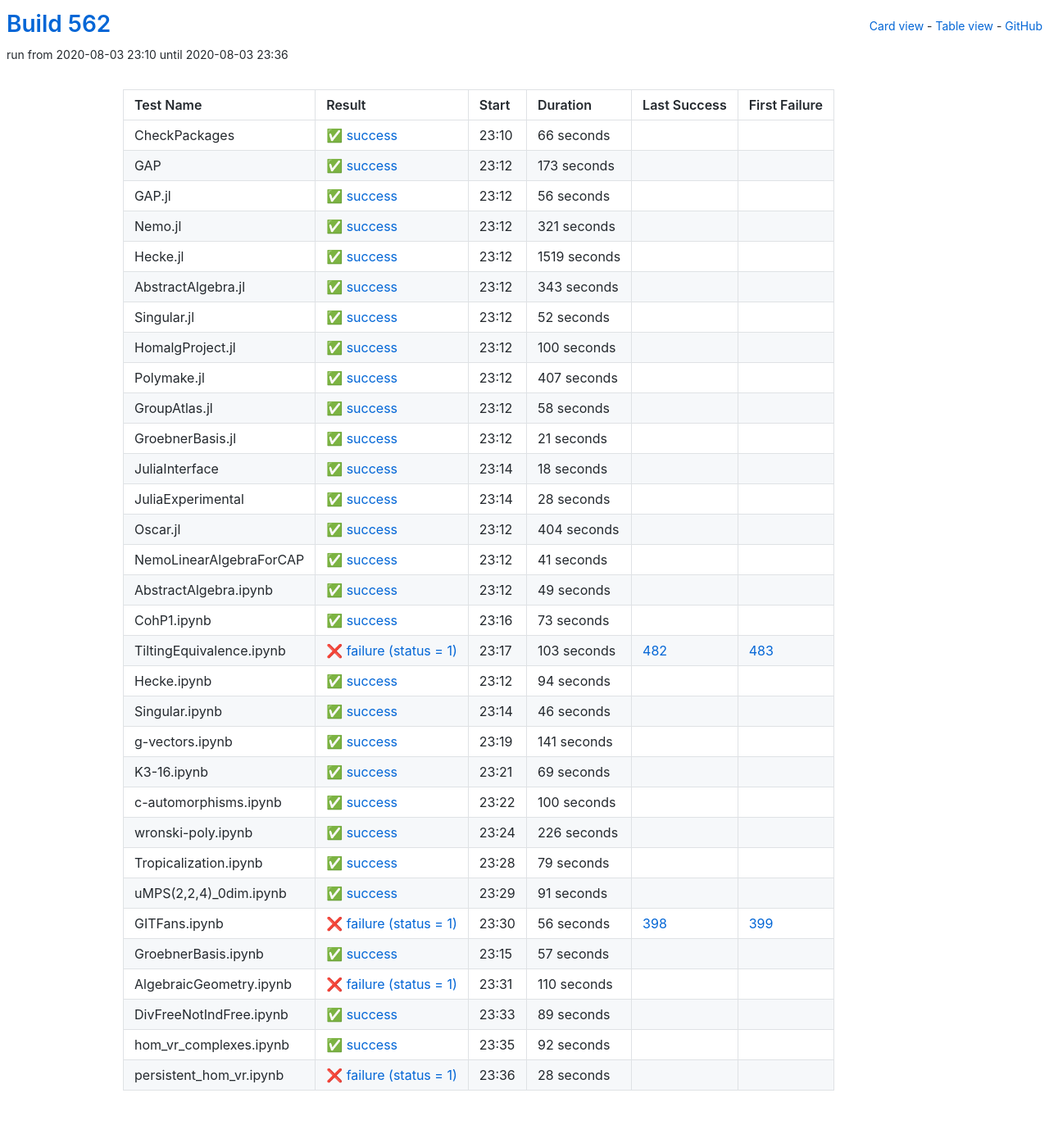
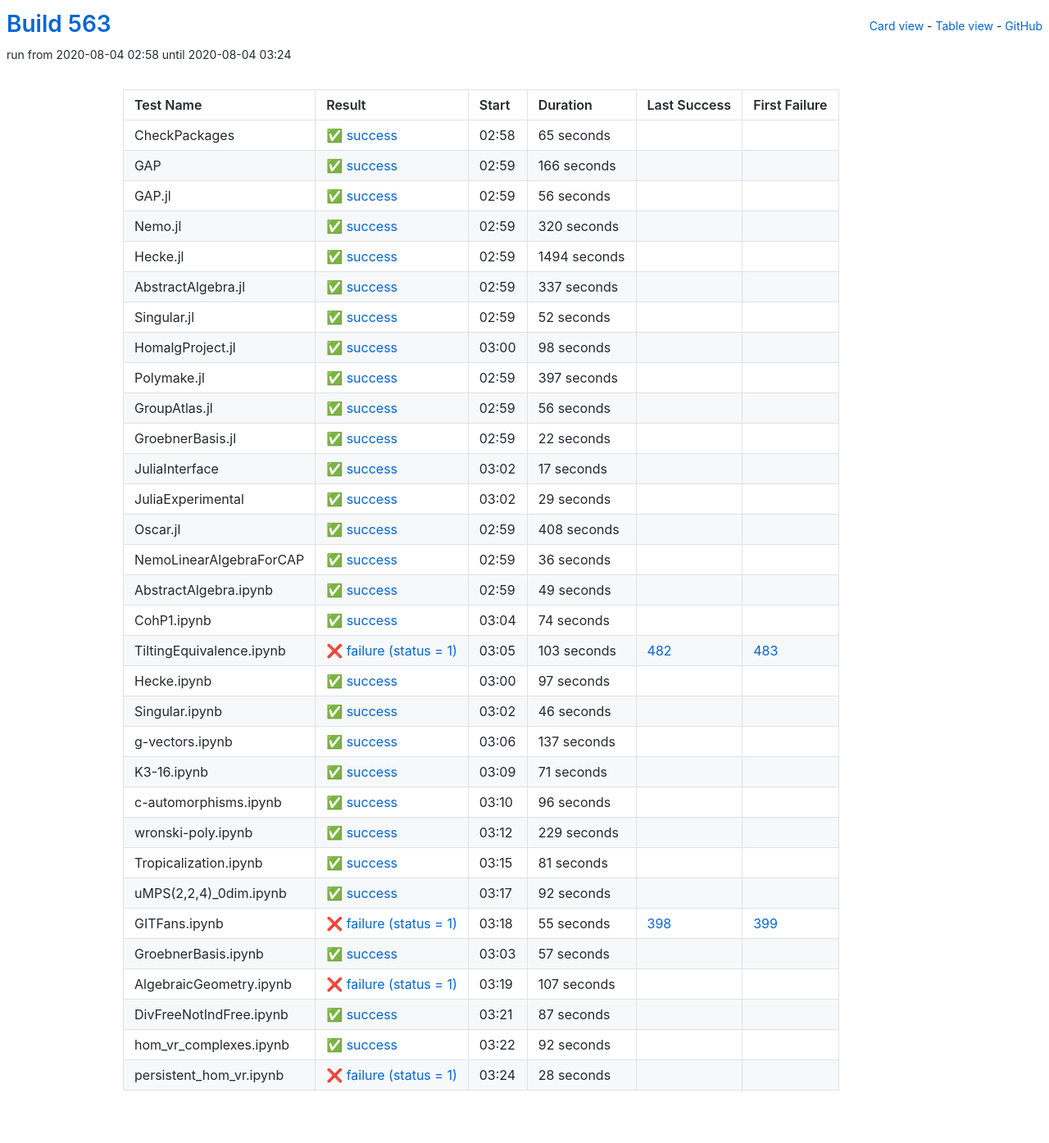
Before and after one commit to oscar-system/oscar-ci-status-stable, a Jekyll site: the page built from table.html, in a window 1280 px wide. Shown: the whole page at 82% size. Built offline with Jekyll 4.4.1, drawn with Linux system fonts in a browser that asks for light colours.

Commit message:
Build #563

```diff
--- a/_data/ci.yml
+++ b/_data/ci.yml
@@ -1,6 +1,6 @@
 ---
-build: 562
-build_url: https://oscarci.mathematik.uni-kl.de/job/oscar-stable/562/
+build: 563
+build_url: https://oscarci.mathematik.uni-kl.de/job/oscar-stable/563/
 job: oscar-stable
 organization: oscar-system
 repo: oscar-ci-status-stable
@@ -8,32 +8,32 @@ repourl: https://github.com/oscar-system/oscar-ci-status-stable
 tests:
 - name: CheckPackages
   id: checkpackages
-  log: https://oscarci.mathematik.uni-kl.de/job/oscar-stable/562/artifact/logs/build-562/CheckPackages.log
-  start: 2020-08-03 23:10
+  log: https://oscarci.mathematik.uni-kl.de/job/oscar-stable/563/artifact/logs/build-563/CheckPackages.log
+  start: 2020-08-04 02:58
   success: true
   exitcode: 0
   status: success
-  duration: 66
+  duration: 65
   last_success: false
   last_success_url:
   first_failure: false
   first_failure_url:
 - name: GAP
   id: gap
-  log: https://oscarci.mathematik.uni-kl.de/job/oscar-stable/562/artifact/logs/build-562/GAP.log
-  start: 2020-08-03 23:12
+  log: https://oscarci.mathematik.uni-kl.de/job/oscar-stable/563/artifact/logs/build-563/GAP.log
+  start: 2020-08-04 02:59
   success: true
   exitcode: 0
   status: success
-  duration: 173
+  duration: 166
   last_success: false
   last_success_url:
   first_failure: false
   first_failure_url:
 - name: GAP.jl
   id: gap-jl
-  log: https://oscarci.mathematik.uni-kl.de/job/oscar-stable/562/artifact/logs/build-562/GAP.jl.log
-  start: 2020-08-03 23:12
+  log: https://oscarci.mathematik.uni-kl.de/job/oscar-stable/563/artifact/logs/build-563/GAP.jl.log
+  start: 2020-08-04 02:59
   success: true
   exitcode: 0
   status: success
@@ -44,44 +44,44 @@ tests:
   first_failure_url:
 - name: Nemo.jl
   id: nemo-jl
-  log: https://oscarci.mathematik.uni-kl.de/job/oscar-stable/562/artifact/logs/build-562/Nemo.jl.log
-  start: 2020-08-03 23:12
+  log: https://oscarci.mathematik.uni-kl.de/job/oscar-stable/563/artifact/logs/build-563/Nemo.jl.log
+  start: 2020-08-04 02:59
   success: true
   exitcode: 0
   status: success
-  duration: 321
+  duration: 320
   last_success: false
   last_success_url:
   first_failure: false
   first_failure_url:
 - name: Hecke.jl
   id: hecke-jl
-  log: https://oscarci.mathematik.uni-kl.de/job/oscar-stable/562/artifact/logs/build-562/Hecke.jl.log
-  start: 2020-08-03 23:12
+  log: https://oscarci.mathematik.uni-kl.de/job/oscar-stable/563/artifact/logs/build-563/Hecke.jl.log
+  start: 2020-08-04 02:59
   success: true
   exitcode: 0
   status: success
-  duration: 1519
+  duration: 1494
   last_success: false
   last_success_url:
   first_failure: false
   first_failure_url:
 - name: AbstractAlgebra.jl
   id: abstractalgebra-jl
-  log: https://oscarci.mathematik.uni-kl.de/job/oscar-stable/562/artifact/logs/build-562/AbstractAlgebra.jl.log
-  start: 2020-08-03 23:12
+  log: https://oscarci.mathematik.uni-kl.de/job/oscar-stable/563/artifact/logs/build-563/AbstractAlgebra.jl.log
+  start: 2020-08-04 02:59
   success: true
   exitcode: 0
   status: success
-  duration: 343
+  duration: 337
   last_success: false
   last_success_url:
   first_failure: false
   first_failure_url:
 - name: Singular.jl
   id: singular-jl
-  log: https://oscarci.mathematik.uni-kl.de/job/oscar-stable/562/artifact/logs/build-562/Singular.jl.log
-  start: 2020-08-03 23:12
+  log: https://oscarci.mathematik.uni-kl.de/job/oscar-stable/563/artifact/logs/build-563/Singular.jl.log
+  start: 2020-08-04 02:59
   success: true
   exitcode: 0
   status: success
@@ -92,104 +92,104 @@ tests:
   first_failure_url:
 - name: HomalgProject.jl
   id: homalgproject-jl
-  log: https://oscarci.mathematik.uni-kl.de/job/oscar-stable/562/artifact/logs/build-562/HomalgProject.jl.log
-  start: 2020-08-03 23:12
+  log: https://oscarci.mathematik.uni-kl.de/job/oscar-stable/563/artifact/logs/build-563/HomalgProject.jl.log
+  start: 2020-08-04 03:00
   success: true
   exitcode: 0
   status: success
-  duration: 100
+  duration: 98
   last_success: false
   last_success_url:
   first_failure: false
   first_failure_url:
 - name: Polymake.jl
   id: polymake-jl
-  log: https://oscarci.mathematik.uni-kl.de/job/oscar-stable/562/artifact/logs/build-562/Polymake.jl.log
-  start: 2020-08-03 23:12
+  log: https://oscarci.mathematik.uni-kl.de/job/oscar-stable/563/artifact/logs/build-563/Polymake.jl.log
+  start: 2020-08-04 02:59
   success: true
   exitcode: 0
   status: success
-  duration: 407
+  duration: 397
   last_success: false
   last_success_url:
   first_failure: false
   first_failure_url:
 - name: GroupAtlas.jl
   id: groupatlas-jl
-  log: https://oscarci.mathematik.uni-kl.de/job/oscar-stable/562/artifact/logs/build-562/GroupAtlas.jl.log
-  start: 2020-08-03 23:12
+  log: https://oscarci.mathematik.uni-kl.de/job/oscar-stable/563/artifact/logs/build-563/GroupAtlas.jl.log
+  start: 2020-08-04 02:59
   success: true
   exitcode: 0
   status: success
-  duration: 58
+  duration: 56
   last_success: false
   last_success_url:
   first_failure: false
   first_failure_url:
 - name: GroebnerBasis.jl
   id: groebnerbasis-jl
-  log: https://oscarci.mathematik.uni-kl.de/job/oscar-stable/562/artifact/logs/build-562/GroebnerBasis.jl.log
-  start: 2020-08-03 23:12
+  log: https://oscarci.mathematik.uni-kl.de/job/oscar-stable/563/artifact/logs/build-563/GroebnerBasis.jl.log
+  start: 2020-08-04 02:59
   success: true
   exitcode: 0
   status: success
-  duration: 21
+  duration: 22
   last_success: false
   last_success_url:
   first_failure: false
   first_failure_url:
 - name: JuliaInterface
   id: juliainterface
-  log: https://oscarci.mathematik.uni-kl.de/job/oscar-stable/562/artifact/logs/build-562/JuliaInterface.log
-  start: 2020-08-03 23:14
+  log: https://oscarci.mathematik.uni-kl.de/job/oscar-stable/563/artifact/logs/build-563/JuliaInterface.log
+  start: 2020-08-04 03:02
   success: true
   exitcode: 0
   status: success
-  duration: 18
+  duration: 17
   last_success: false
   last_success_url:
   first_failure: false
   first_failure_url:
 - name: JuliaExperimental
   id: juliaexperimental
-  log: https://oscarci.mathematik.uni-kl.de/job/oscar-stable/562/artifact/logs/build-562/JuliaExperimental.log
-  start: 2020-08-03 23:14
+  log: https://oscarci.mathematik.uni-kl.de/job/oscar-stable/563/artifact/logs/build-563/JuliaExperimental.log
+  start: 2020-08-04 03:02
   success: true
   exitcode: 0
   status: success
-  duration: 28
+  duration: 29
   last_success: false
   last_success_url:
   first_failure: false
   first_failure_url:
 - name: Oscar.jl
   id: oscar-jl
-  log: https://oscarci.mathematik.uni-kl.de/job/oscar-stable/562/artifact/logs/build-562/Oscar.jl.log
-  start: 2020-08-03 23:12
+  log: https://oscarci.mathematik.uni-kl.de/job/oscar-stable/563/artifact/logs/build-563/Oscar.jl.log
+  start: 2020-08-04 02:59
   success: true
   exitcode: 0
   status: success
-  duration: 404
+  duration: 408
   last_success: false
   last_success_url:
   first_failure: false
   first_failure_url:
 - name: NemoLinearAlgebraForCAP
   id: nemolinearalgebraforcap
-  log: https://oscarci.mathematik.uni-kl.de/job/oscar-stable/562/artifact/logs/build-562/NemoLinearAlgebraForCAP.log
-  start: 2020-08-03 23:12
+  log: https://oscarci.mathematik.uni-kl.de/job/oscar-stable/563/artifact/logs/build-563/NemoLinearAlgebraForCAP.log
+  start: 2020-08-04 02:59
   success: true
   exitcode: 0
   status: success
-  duration: 41
+  duration: 36
   last_success: false
   last_success_url:
   first_failure: false
   first_failure_url:
 - name: AbstractAlgebra.ipynb
   id: abstractalgebra-ipynb
-  log: https://oscarci.mathematik.uni-kl.de/job/oscar-stable/562/artifact/logs/build-562/AbstractAlgebra.ipynb.log
-  start: 2020-08-03 23:12
+  log: https://oscarci.mathematik.uni-kl.de/job/oscar-stable/563/artifact/logs/build-563/AbstractAlgebra.ipynb.log
+  start: 2020-08-04 02:59
   success: true
   exitcode: 0
   status: success
@@ -200,20 +200,20 @@ tests:
   first_failure_url:
 - name: CohP1.ipynb
   id: cohp1-ipynb
-  log: https://oscarci.mathematik.uni-kl.de/job/oscar-stable/562/artifact/logs/build-562/CohP1.ipynb.log
-  start: 2020-08-03 23:16
+  log: https://oscarci.mathematik.uni-kl.de/job/oscar-stable/563/artifact/logs/build-563/CohP1.ipynb.log
+  start: 2020-08-04 03:04
   success: true
   exitcode: 0
   status: success
-  duration: 73
+  duration: 74
   last_success: false
   last_success_url:
   first_failure: false
   first_failure_url:
 - name: TiltingEquivalence.ipynb
   id: tiltingequivalence-ipynb
-  log: https://oscarci.mathematik.uni-kl.de/job/oscar-stable/562/artifact/logs/build-562/TiltingEquivalence.ipynb.log
-  start: 2020-08-03 23:17
+  log: https://oscarci.mathematik.uni-kl.de/job/oscar-stable/563/artifact/logs/build-563/TiltingEquivalence.ipynb.log
+  start: 2020-08-04 03:05
   success: false
   exitcode: 1
   status: failure
@@ -224,20 +224,20 @@ tests:
   first_failure_url: https://oscarci.mathematik.uni-kl.de/job/oscar-stable/483/
 - name: Hecke.ipynb
   id: hecke-ipynb
-  log: https://oscarci.mathematik.uni-kl.de/job/oscar-stable/562/artifact/logs/build-562/Hecke.ipynb.log
-  start: 2020-08-03 23:12
+  log: https://oscarci.mathematik.uni-kl.de/job/oscar-stable/563/artifact/logs/build-563/Hecke.ipynb.log
+  start: 2020-08-04 03:00
   success: true
   exitcode: 0
   status: success
-  duration: 94
+  duration: 97
   last_success: false
   last_success_url:
   first_failure: false
   first_failure_url:
 - name: Singular.ipynb
   id: singular-ipynb
-  log: https://oscarci.mathematik.uni-kl.de/job/oscar-stable/562/artifact/logs/build-562/Singular.ipynb.log
-  start: 2020-08-03 23:14
+  log: https://oscarci.mathematik.uni-kl.de/job/oscar-stable/563/artifact/logs/build-563/Singular.ipynb.log
+  start: 2020-08-04 03:02
   success: true
   exitcode: 0
   status: success
@@ -248,92 +248,92 @@ tests:
   first_failure_url:
 - name: g-vectors.ipynb
   id: g-vectors-ipynb
-  log: https://oscarci.mathematik.uni-kl.de/job/oscar-stable/562/artifact/logs/build-562/g-vectors.ipynb.log
-  start: 2020-08-03 23:19
+  log: https://oscarci.mathematik.uni-kl.de/job/oscar-stable/563/artifact/logs/build-563/g-vectors.ipynb.log
+  start: 2020-08-04 03:06
   success: true
   exitcode: 0
   status: success
-  duration: 141
+  duration: 137
   last_success: false
   last_success_url:
   first_failure: false
   first_failure_url:
 - name: K3-16.ipynb
   id: k3-16-ipynb
-  log: https://oscarci.mathematik.uni-kl.de/job/oscar-stable/562/artifact/logs/build-562/K3-16.ipynb.log
-  start: 2020-08-03 23:21
+  log: https://oscarci.mathematik.uni-kl.de/job/oscar-stable/563/artifact/logs/build-563/K3-16.ipynb.log
+  start: 2020-08-04 03:09
   success: true
   exitcode: 0
   status: success
-  duration: 69
+  duration: 71
   last_success: false
   last_success_url:
   first_failure: false
   first_failure_url:
 - name: c-automorphisms.ipynb
   id: c-automorphisms-ipynb
-  log: https://oscarci.mathematik.uni-kl.de/job/oscar-stable/562/artifact/logs/build-562/c-automorphisms.ipynb.log
-  start: 2020-08-03 23:22
+  log: https://oscarci.mathematik.uni-kl.de/job/oscar-stable/563/artifact/logs/build-563/c-automorphisms.ipynb.log
+  start: 2020-08-04 03:10
   success: true
   exitcode: 0
   status: success
-  duration: 100
+  duration: 96
   last_success: false
   last_success_url:
   first_failure: false
   first_failure_url:
 - name: wronski-poly.ipynb
   id: wronski-poly-ipynb
-  log: https://oscarci.mathematik.uni-kl.de/job/oscar-stable/562/artifact/logs/build-562/wronski-poly.ipynb.log
-  start: 2020-08-03 23:24
+  log: https://oscarci.mathematik.uni-kl.de/job/oscar-stable/563/artifact/logs/build-563/wronski-poly.ipynb.log
+  start: 2020-08-04 03:12
   success: true
   exitcode: 0
   status: success
-  duration: 226
+  duration: 229
   last_success: false
   last_success_url:
   first_failure: false
   first_failure_url:
 - name: Tropicalization.ipynb
   id: tropicalization-ipynb
-  log: https://oscarci.mathematik.uni-kl.de/job/oscar-stable/562/artifact/logs/build-562/Tropicalization.ipynb.log
-  start: 2020-08-03 23:28
+  log: https://oscarci.mathematik.uni-kl.de/job/oscar-stable/563/artifact/logs/build-563/Tropicalization.ipynb.log
+  start: 2020-08-04 03:15
   success: true
   exitcode: 0
   status: success
-  duration: 79
+  duration: 81
   last_success: false
   last_success_url:
   first_failure: false
   first_failure_url:
 - name: uMPS(2,2,4)_0dim.ipynb
   id: umps-2-2-4-0dim-ipynb
-  log: https://oscarci.mathematik.uni-kl.de/job/oscar-stable/562/artifact/logs/build-562/uMPS-2-2-4-_0dim.ipynb.log
-  start: 2020-08-03 23:29
+  log: https://oscarci.mathematik.uni-kl.de/job/oscar-stable/563/artifact/logs/build-563/uMPS-2-2-4-_0dim.ipynb.log
+  start: 2020-08-04 03:17
   success: true
   exitcode: 0
   status: success
-  duration: 91
+  duration: 92
   last_success: false
   last_success_url:
   first_failure: false
   first_failure_url:
 - name: GITFans.ipynb
   id: gitfans-ipynb
-  log: https://oscarci.mathematik.uni-kl.de/job/oscar-stable/562/artifact/logs/build-562/GITFans.ipynb.log
-  start: 2020-08-03 23:30
+  log: https://oscarci.mathematik.uni-kl.de/job/oscar-stable/563/artifact/logs/build-563/GITFans.ipynb.log
+  start: 2020-08-04 03:18
   success: false
   exitcode: 1
   status: failure
-  duration: 56
+  duration: 55
   last_success: 398
   last_success_url: https://oscarci.mathematik.uni-kl.de/job/oscar-stable/398/
   first_failure: 399
   first_failure_url: https://oscarci.mathematik.uni-kl.de/job/oscar-stable/399/
 - name: GroebnerBasis.ipynb
   id: groebnerbasis-ipynb
-  log: https://oscarci.mathematik.uni-kl.de/job/oscar-stable/562/artifact/logs/build-562/GroebnerBasis.ipynb.log
-  start: 2020-08-03 23:15
+  log: https://oscarci.mathematik.uni-kl.de/job/oscar-stable/563/artifact/logs/build-563/GroebnerBasis.ipynb.log
+  start: 2020-08-04 03:03
   success: true
   exitcode: 0
   status: success
@@ -344,32 +344,32 @@ tests:
   first_failure_url:
 - name: AlgebraicGeometry.ipynb
   id: algebraicgeometry-ipynb
-  log: https://oscarci.mathematik.uni-kl.de/job/oscar-stable/562/artifact/logs/build-562/AlgebraicGeometry.ipynb.log
-  start: 2020-08-03 23:31
+  log: https://oscarci.mathematik.uni-kl.de/job/oscar-stable/563/artifact/logs/build-563/AlgebraicGeometry.ipynb.log
+  start: 2020-08-04 03:19
   success: false
   exitcode: 1
   status: failure
-  duration: 110
+  duration: 107
   last_success: false
   last_success_url:
   first_failure: false
   first_failure_url:
 - name: DivFreeNotIndFree.ipynb
   id: divfreenotindfree-ipynb
-  log: https://oscarci.mathematik.uni-kl.de/job/oscar-stable/562/artifact/logs/build-562/DivFreeNotIndFree.ipynb.log
-  start: 2020-08-03 23:33
+  log: https://oscarci.mathematik.uni-kl.de/job/oscar-stable/563/artifact/logs/build-563/DivFreeNotIndFree.ipynb.log
+  start: 2020-08-04 03:21
   success: true
   exitcode: 0
   status: success
-  duration: 89
+  duration: 87
   last_success: false
   last_success_url:
   first_failure: false
   first_failure_url:
 - name: hom_vr_complexes.ipynb
   id: hom-vr-complexes-ipynb
-  log: https://oscarci.mathematik.uni-kl.de/job/oscar-stable/562/artifact/logs/build-562/hom_vr_complexes.ipynb.log
-  start: 2020-08-03 23:35
+  log: https://oscarci.mathematik.uni-kl.de/job/oscar-stable/563/artifact/logs/build-563/hom_vr_complexes.ipynb.log
+  start: 2020-08-04 03:22
   success: true
   exitcode: 0
   status: success
@@ -380,8 +380,8 @@ tests:
   first_failure_url:
 - name: persistent_hom_vr.ipynb
   id: persistent-hom-vr-ipynb
-  log: https://oscarci.mathematik.uni-kl.de/job/oscar-stable/562/artifact/logs/build-562/persistent_hom_vr.ipynb.log
-  start: 2020-08-03 23:36
+  log: https://oscarci.mathematik.uni-kl.de/job/oscar-stable/563/artifact/logs/build-563/persistent_hom_vr.ipynb.log
+  start: 2020-08-04 03:24
   success: false
   exitcode: 1
   status: failure
```
Also changed, not shown: README.md.
